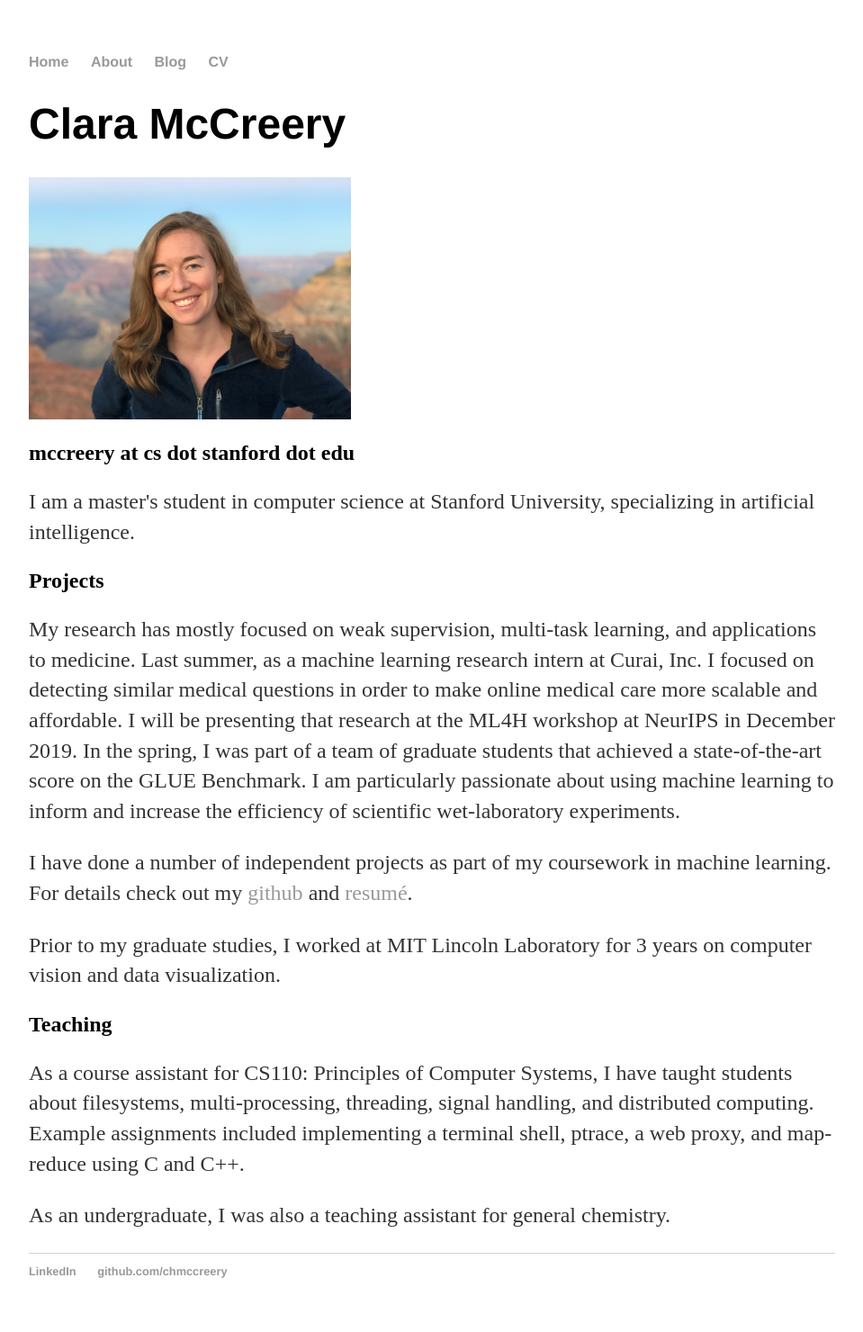
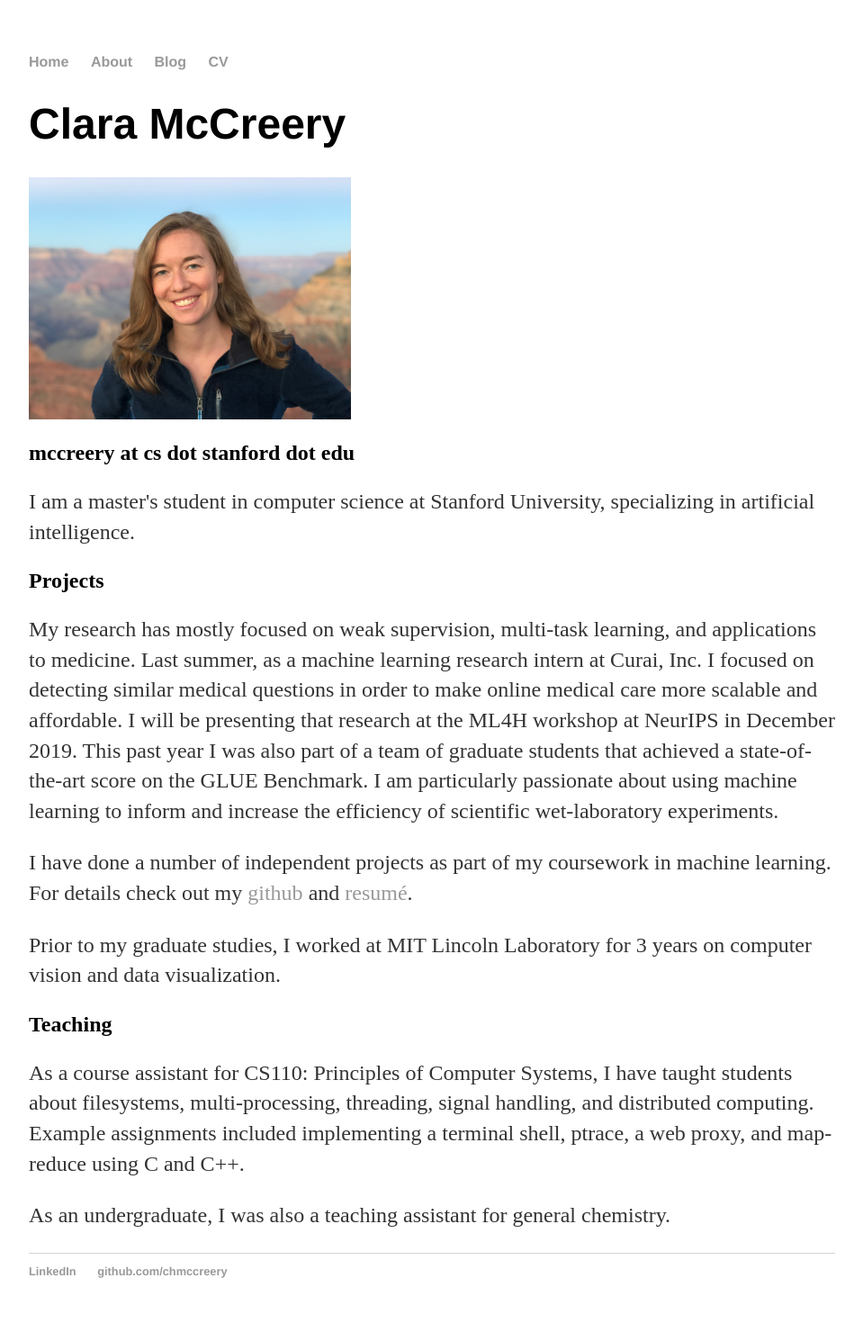
Before and after one commit to chmccreery/chmccreery.github.io, a Jekyll site: the page built from index.html, in a window 1280 px wide. Shown: the whole page at 90% size, without its empty margins (160-1119 px from the left). Built offline with Jekyll 4.4.1, drawn with Linux system fonts in a browser that asks for light colours.

Commit message:
Update index.html

```diff
--- a/index.html
+++ b/index.html
@@ -12,7 +12,7 @@ title: Clara McCreery
 		Last summer, as a machine learning research intern at Curai, Inc. I focused on detecting similar medical
 		questions in order to make online medical care more scalable and affordable. I will be presenting that
 		research at the ML4H workshop at NeurIPS in December 2019.
-		In the spring, I was part of a team of graduate students that achieved a state-of-the-art score on the
+		This past year I was also part of a team of graduate students that achieved a state-of-the-art score on the
 		GLUE Benchmark.
 		I am particularly passionate about using machine learning to inform and increase the efficiency of
 		scientific wet-laboratory experiments.
```
